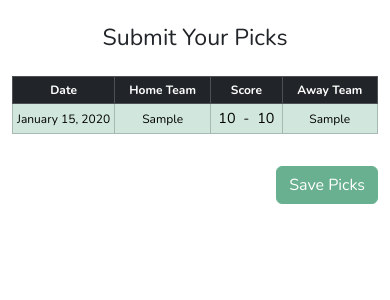
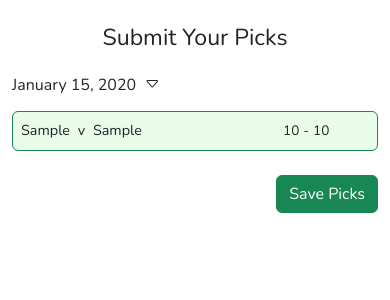
Before and after one commit to theswapmeat/superpredicto, a Flask app: page /submit-picks in a window 390 px wide. Shown: the part 56-356 px from the top of the page. Run offline with Flask 3, Linux system fonts and the light colour scheme; the visitor is signed in with stand-in values (Sample User, id 1); tables that the repository leaves empty hold one stand-in row (values such as "Sample post").

Commit message:
Styling fixes

```diff
--- a/client/templates/submit_picks.html
+++ b/client/templates/submit_picks.html
@@ -1,173 +1,94 @@
 {% extends "base.html" %} {% block content %}
 
 <h3 class="text-center mb-4">Submit Your Picks</h3>
-
+<div id="picks-form-container">
   <form method="POST" id="picks-form">
-  <div class="table-responsive">
-    <table
-      class="table table-bordered table-hover align-middle text-nowrap schedule-table"
+    {% set games_by_date = {} %} {% for game in games %} {% set date =
+    game.date_of_game.strftime('%B %d, %Y') %} {% if date not in games_by_date
+    %} {% set _ = games_by_date.update({date: []}) %} {% endif %} {% set _ =
+    games_by_date[date].append(game) %} {% endfor %} {% for date, games_on_date
+    in games_by_date.items() %}
+    <h5
+      class="mt-4 mb-3 date-heading d-flex align-items-center"
+      data-date="{{ date }}"
+      onclick="toggleGameGroup('{{ date }}')"
     >
-      <thead class="table-dark text-center">
-        <tr>
-          <th class="d-none d-md-table-cell">Game #</th>
-          <th>Date</th>
-          <th class="d-none d-md-table-cell">Time</th>
-          <th>Home Team</th>
-          <th style="width: 70px">Score</th>
-          <th>Away Team</th>
-        </tr>
-      </thead>
-      <tbody>
-        {% for game in games %} {% set editable = game.date_of_game >
+      {{ date }}
+      <i
+        id="icon-{{ date|replace(' ', '') }}"
+        class="bi bi-caret-down ms-2"
+      ></i>
+    </h5>
+    <div class="game-group mb-4" id="group-{{ date|replace(' ', '') }}">
+      {% for game in games_on_date %} {% set editable = game.date_of_game >
       uae_now.date() or (game.date_of_game == uae_now.date() and
       game.time_of_game > uae_now.time()) %} {% set prediction =
-        pred_dict.get(game.id) %} {% set home_key = 'home_score_' ~ game.id %}
-        {% set away_key = 'away_score_' ~ game.id %} {% set error = form_data
-        and ((form_data.get(home_key) and not form_data.get(away_key)) or
+      pred_dict.get(game.id) %} {% set home_key = 'home_score_' ~ game.id %} {%
+      set away_key = 'away_score_' ~ game.id %} {% set error = form_data and
+      ((form_data.get(home_key) and not form_data.get(away_key)) or
       (form_data.get(away_key) and not form_data.get(home_key))) %} {% set
       is_invalid = form_data.get('invalid_' ~ game.id) %}
-
-        <tr
-          class="text-center {% if prediction %}table-success{% endif %} {% if error or is_invalid %}table-danger{% endif %}"
+      <div
+        class="d-flex justify-content-between align-items-center flex-wrap mb-2 px-2 py-2 rounded border row-active {% if error or is_invalid %} border-danger bg-light-danger {% elif prediction %} border-success bg-light-success {% else %} border-secondary {% endif %}"
       >
-          <td class="d-none d-md-table-cell">
-            {% if not editable %}
-            <img
-              src="{{ url_for('static', filename='icons/lock-alt-svgrepo-com.svg') }}"
-              alt="Locked"
-              title="Locked."
-              style="
-                width: 18px;
-                height: 18px;
-                vertical-align: middle;
-                margin-right: 4px;
-                filter: brightness(0) saturate(100%) invert(9%) sepia(91%)
-                  saturate(7417%) hue-rotate(249deg) brightness(90%)
-                  contrast(110%);
-              "
-            />
-            {% endif %} {{ game.game_number }}
-          </td>
-          <td>{{ game.date_of_game.strftime('%B %d, %Y') }}</td>
-          <td class="d-none d-md-table-cell">
-            {{ game.time_of_game.strftime('%H:%M') }}
-          </td>
-          <td>{{ game.home_team }}</td>
-          <td>
+        <div class="game-label">
+          {{ game.home_team }} <span class="mx-1">v</span> {{ game.away_team }}
+        </div>
+        <div class="d-flex align-items-center score-inputs">
           {% if editable %}
-            <div class="d-flex justify-content-between">
           <input
             type="number"
             name="{{ home_key }}"
             value="{% if form_data %}{{ form_data.get(home_key, '') }}{% else %}{{ prediction.home_score_prediction if prediction else '' }}{% endif %}"
-                class="form-control text-center me-1 score-input"
+            class="form-control score-input text-center"
             min="0"
             step="1"
             inputmode="numeric"
             oninput="this.value = this.value.replace(/[^0-9]/g, '')"
-                style="
-                  width: 40px;
-                  font-size: 0.85rem;
-                  appearance: textfield;
-                  -moz-appearance: textfield;
-                "
           />
-              <span class="align-self-center">-&nbsp;</span>
+          <span class="mx-1">-</span>
           <input
             type="number"
             name="{{ away_key }}"
             value="{% if form_data %}{{ form_data.get(away_key, '') }}{% else %}{{ prediction.away_score_prediction if prediction else '' }}{% endif %}"
-                class="form-control text-center me-1 score-input"
+            class="form-control score-input text-center"
             min="0"
             step="1"
             inputmode="numeric"
             oninput="this.value = this.value.replace(/[^0-9]/g, '')"
-                style="
-                  width: 40px;
-                  font-size: 0.85rem;
-                  appearance: textfield;
-                  -moz-appearance: textfield;
-                "
           />
+          {% else %} {% if prediction %}
+          <span class="mx-1">{{ prediction.home_score_prediction }}</span>
+          <span>-</span>
+          <span class="mx-1">{{ prediction.away_score_prediction }}</span>
+          {% else %}
+          <span>-</span>
+          {% endif %} {% endif %}
+        </div>
       </div>
       {% if error %}
-            <div class="text-danger small mt-1">
+      <div class="text-danger small mb-2">
         Please enter both scores or leave both blank.
       </div>
-            {% endif %} {% else %} {% if prediction %}
-            <span class="score-text"
-              >{{ prediction.home_score_prediction }}</span
-            >
-            <span class="score-text">-</span>
-            <span class="score-text"
-              >{{ prediction.away_score_prediction }}</span
-            >
-            {% else %}
-            <span class="score-text">-</span>
-            {% endif %} {% endif %}
-          </td>
-          <td>{{ game.away_team }}</td>
-        </tr>
+      {% endif %} {% endfor %}
+    </div>
     {% endfor %}
-      </tbody>
-    </table>
-  </div>
 
-  <div class="d-flex justify-content-end mt-3">
+    <div class="d-flex justify-content-end mt-3 mb-4">
       <button type="submit" class="btn btn-success" id="submit-button" disabled>
         Save Picks
       </button>
     </div>
   </form>
+</div>
 
 <style>
-  @media (max-width: 576px) {
-    .schedule-table td,
-    .schedule-table th {
-      font-size: 12px;
-      padding: 0.25rem;
-      white-space: nowrap;
-      overflow: hidden;
-      text-overflow: ellipsis;
-    }
-
-    /* Set specific column widths for mobile */
-    .schedule-table td:nth-child(2),
-    .schedule-table th:nth-child(2) {
-      width: 20% !important; /* Date */
-    }
-
-    .schedule-table td:nth-child(4),
-    .schedule-table th:nth-child(4) {
-      width: 30% !important; /* Home Team */
-      max-width: 100px;
-    }
-
-    .schedule-table td:nth-child(5),
-    .schedule-table th:nth-child(5) {
-      width: 20% !important; /* Score */
-    }
-
-    .schedule-table td:nth-child(6),
-    .schedule-table th:nth-child(6) {
-      width: 30% !important; /* Away Team */
-      max-width: 100px;
-    }
-
-    /* Prevent horizontal scroll */
-    .table-responsive {
-      overflow-x: hidden;
-    }
-
-    /* Optional: show full team name on hover */
-    .schedule-table td:nth-child(4):hover,
-    .schedule-table td:nth-child(6):hover {
-      white-space: normal;
-      overflow: visible;
-      position: relative;
-      z-index: 1;
-      background-color: #fff;
-    }
+  .score-input {
+    width: 42px;
+    font-size: 0.85rem;
+    padding: 0.2rem 0.25rem;
+    appearance: textfield;
+    -moz-appearance: textfield;
   }
 
   input[type="number"]::-webkit-inner-spin-button,
@@ -176,29 +97,61 @@
     margin: 0;
   }
 
-  .form-control {
-    padding: 0.2rem 0.3rem;
-  }
-
-  .table-danger input {
-    border-color: #dc3545;
+  .bg-light-danger {
     background-color: #f8d7da;
   }
 
-  .table-success input:disabled {
+  .bg-light-success {
     background-color: #e9fbe9;
   }
 
-  /* Fix spacing around dash in non-editable score display */
-  td:nth-child(5):not(:has(input)) {
-    font-size: 0.9rem;
-    padding-left: 0.25rem;
-    padding-right: 0.25rem;
+  .game-label {
+    font-size: 1rem;
+    font-weight: 500;
+    white-space: nowrap;
+    overflow: hidden;
+    text-overflow: ellipsis;
+    max-width: 70%;
   }
 
-  .score-text {
-    display: inline-block;
-    margin: 0 2px;
+  .score-inputs {
+    min-width: 90px;
+  }
+
+  .game-group .row-active:focus-within {
+    border-color: #26065d !important;
+  }
+
+  @media (max-width: 576px) {
+    .date-heading {
+      font-size: 1rem;
+      cursor: pointer;
+    }
+
+    .game-label {
+      font-size: 0.9rem;
+    }
+
+    .score-input {
+      width: 38px;
+      font-size: 0.8rem;
+    }
+  }
+
+  @media (min-width: 769px) {
+    #picks-form-container {
+      max-width: 60%;
+      margin-left: auto;
+      margin-right: auto;
+    }
+
+    .game-label {
+      font-size: 0.9rem;
+    }
+
+    .date-heading {
+      font-size: 1rem;
+    }
   }
 </style>
 
@@ -208,7 +161,6 @@
     const submitButton = document.getElementById("submit-button");
 
     let allRowsValid = true;
-    let hasAtLeastOnePick = false;
 
     const groupedRows = {};
 
@@ -234,18 +186,47 @@
         allRowsValid = false;
         break;
       }
-
-      if (hasHome && hasAway) hasAtLeastOnePick = true;
     }
 
-    submitButton.disabled = !(allRowsValid && hasAtLeastOnePick);
+    submitButton.disabled = !allRowsValid;
   }
 
+  function toggleGameGroup(date) {
+    const cleanDate = date.replace(/\s/g, "");
+    const group = document.getElementById("group-" + cleanDate);
+    const icon = document.getElementById("icon-" + cleanDate);
+    const isCollapsed = group.classList.toggle("d-none");
+
+    localStorage.setItem("groupCollapsed_" + cleanDate, isCollapsed);
+
+    icon.classList.toggle("bi-caret-down", !isCollapsed);
+    icon.classList.toggle("bi-caret-right", isCollapsed);
+  }
+
+  function restoreGroupState() {
+    document.querySelectorAll(".date-heading").forEach((heading) => {
+      const date = heading.dataset.date;
+      const cleanDate = date.replace(/\s/g, "");
+      const collapsed =
+        localStorage.getItem("groupCollapsed_" + cleanDate) === "true";
+      const group = document.getElementById("group-" + cleanDate);
+      const icon = document.getElementById("icon-" + cleanDate);
+
+      if (collapsed) {
+        group.classList.add("d-none");
+        icon.classList.remove("bi-caret-down");
+        icon.classList.add("bi-caret-right");
+      }
+    });
+  }
+
+  document.addEventListener("DOMContentLoaded", () => {
+    validatePicksForm();
+    restoreGroupState();
     document.querySelectorAll(".score-input").forEach((input) => {
       input.addEventListener("input", validatePicksForm);
     });
-
-  window.addEventListener("DOMContentLoaded", validatePicksForm);
+  });
 </script>
 
 {% endblock %}
```
Also changed, not shown: client/templates/index.html (+11 -13 lines), client/templates/predictions.html (+27 -11 lines), client/templates/schedule.html (+23 -12 lines). Lines whose indentation alone changed are shown as unchanged.
